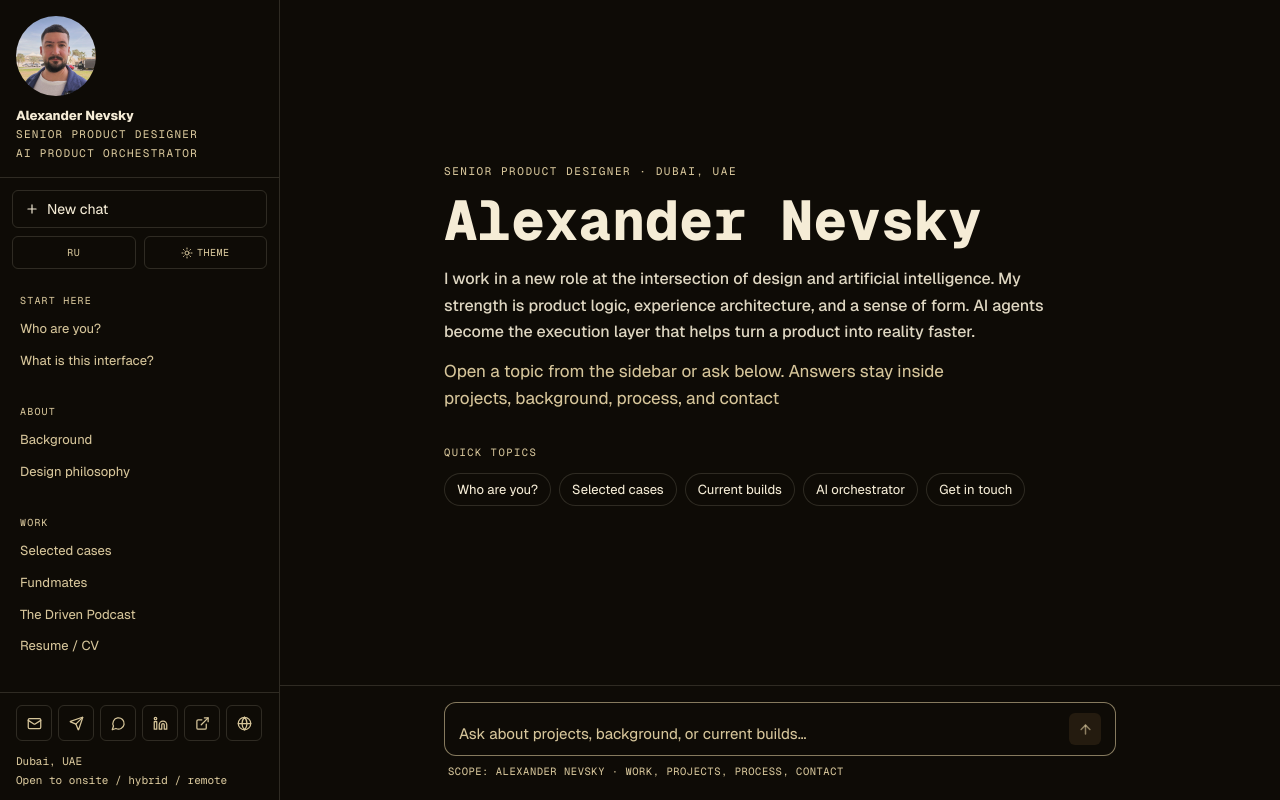
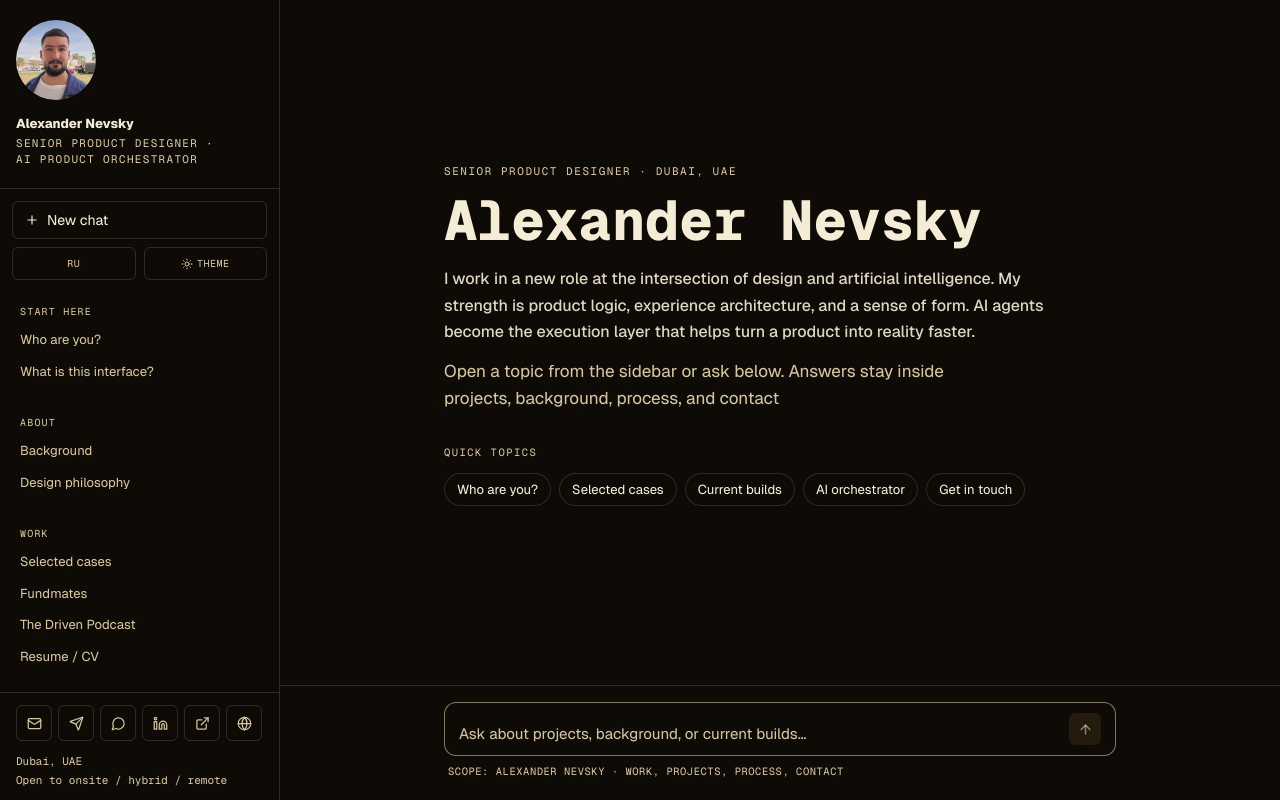
Before and after one commit to alexandernevsky/cv-nevsky-me, a React (Vite) app: page / in a window 1280 px wide. Built offline with nearby package versions, Linux system fonts and the light colour scheme.

Commit message:
Refine sidebar brand layout

```diff
--- a/src/components/chat/Sidebar.tsx
+++ b/src/components/chat/Sidebar.tsx
@@ -64,14 +64,15 @@ export function Sidebar({
 
       <aside
         className={cn(
-          'fixed inset-y-0 left-0 z-50 flex w-[280px] flex-col border-r border-border bg-background transition-transform duration-200 ease-out',
+          'fixed inset-y-0 left-0 z-50 flex w-[min(300px,86vw)] flex-col border-r border-border bg-background transition-transform duration-200 ease-out',
           'md:static md:z-0 md:translate-x-0 md:shrink-0',
+          'md:w-[280px]',
           isOpen ? 'translate-x-0' : '-translate-x-full'
         )}
         aria-label={lang === 'ru' ? 'Темы' : 'Topics'}
       >
         {/* Brand block */}
-        <div className="relative border-b border-border px-4 pt-4 pb-4">
+        <div className="relative border-b border-border px-4 pt-5 pb-5">
           <button
             type="button"
             onClick={onClose}
@@ -80,22 +81,19 @@ export function Sidebar({
           >
             <X size={16} />
           </button>
-          <div className="flex min-w-0 flex-col items-start gap-3 pr-10">
+          <div className="flex min-w-0 flex-col items-start gap-4 pr-10">
             <img
               src={profileAvatarSrc}
               alt={getProfileText('name', lang)}
-              className="h-20 w-20 shrink-0 rounded-full object-cover"
+              className="h-24 w-24 shrink-0 rounded-full object-cover shadow-sm md:h-20 md:w-20"
               loading="lazy"
             />
-            <div className="min-w-0">
-              <div className="text-[13px] font-[800] leading-tight text-foreground">
+            <div className="min-w-0 space-y-1">
+              <div className="text-[17px] font-[800] leading-[1.12] text-foreground md:text-[13px] md:leading-tight">
                 {getProfileText('name', lang)}
               </div>
-              <div className="mt-0.5 font-mono text-[11px] uppercase tracking-[0.12em] text-muted-foreground">
-                {getProfileText('role', lang)}
-              </div>
-              <div className="mt-0.5 font-mono text-[11px] uppercase tracking-[0.12em] text-muted-foreground">
-                {getProfileText('subRole', lang)}
+              <div className="max-w-[220px] font-mono text-[12px] uppercase tracking-[0.16em] leading-[1.45] text-muted-foreground md:max-w-none md:text-[11px] md:tracking-[0.12em]">
+                {getProfileText('role', lang)} · {getProfileText('subRole', lang)}
               </div>
             </div>
           </div>
--- a/src/components/chat/TopBar.tsx
+++ b/src/components/chat/TopBar.tsx
@@ -49,7 +49,7 @@ export function TopBar({
         >
           {theme === 'dark' ? <Sun size={13} /> : <Moon size={13} />}
         </button>
-        <div className="font-mono text-[11px] uppercase tracking-wider text-muted-foreground">
+        <div className="max-w-[150px] truncate text-[12px] font-[800] leading-tight text-foreground">
           {getProfileText('name', lang)}
         </div>
       </div>
```
